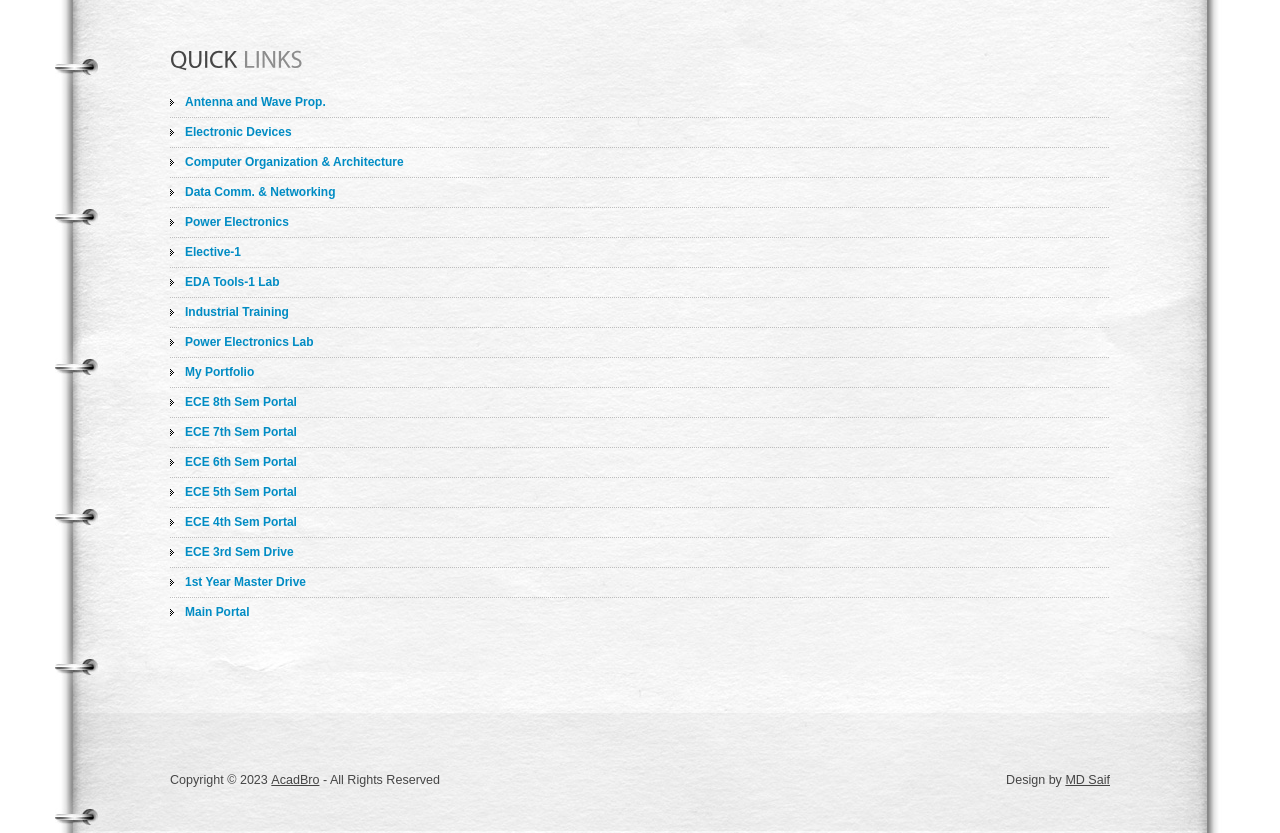
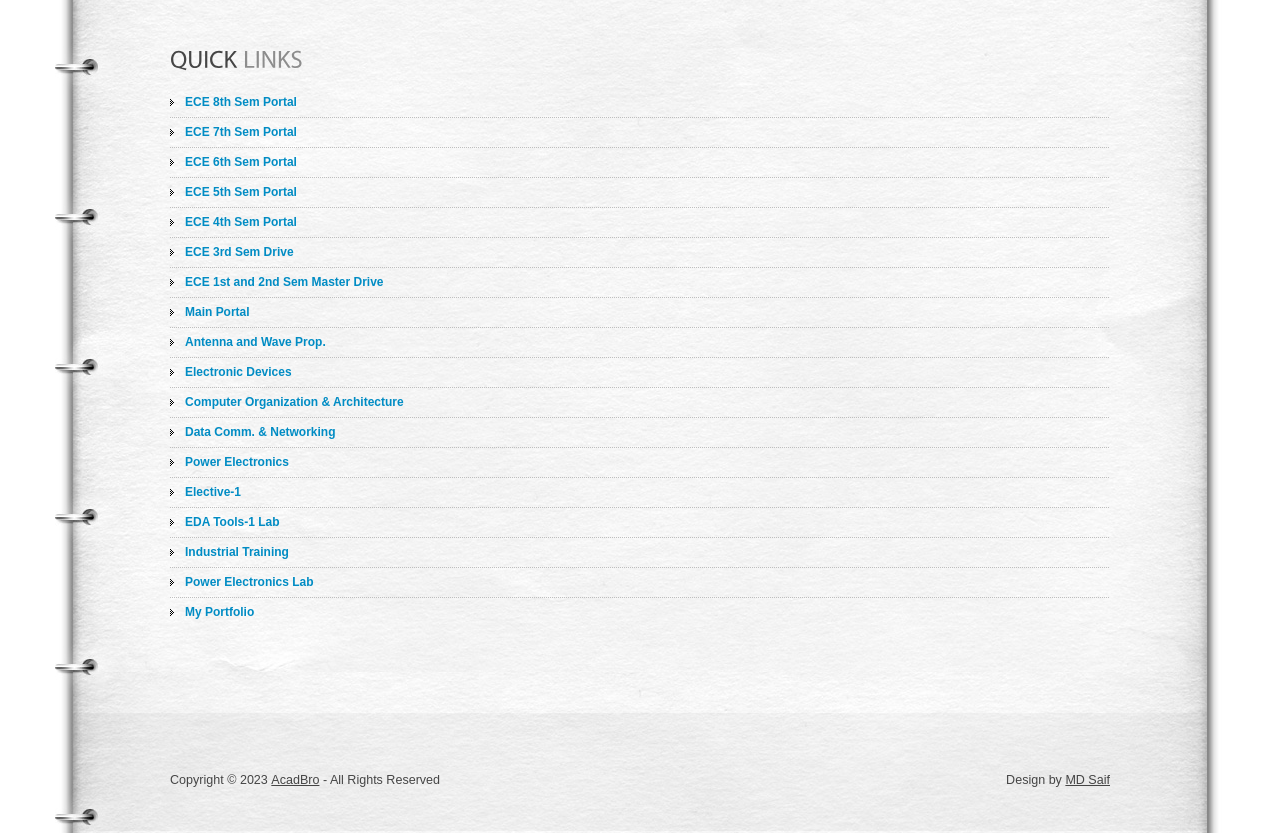
Before and after one commit to mdsaifin/AcadBro, a plain HTML site: page index.html in a window 1280 px wide. Shown: the part 1622-2455 px from the top of the page. Drawn offline with Linux system fonts and the light colour scheme.

Commit message:
Update index.html

```diff
--- a/index.html
+++ b/index.html
@@ -21,7 +21,7 @@
 <div class="wrap">
   <header>
     <div class="container">
-      <h1><a href="index.html">AcadBro site</a></h1>
+      <h1><a href="#">AcadBro site</a></h1>
       <nav>
         <ul>
           <li class="current"><a href="index.html" class="m1">ECE 6th Sem</a></li>
@@ -141,6 +141,14 @@
 
     <h2>Quick <span>Links</span></h2>
       <ul class="categories">
+        <li><span><a href="ece8.html">ECE 8th Sem Portal</a></span></li>
+        <li><span><a href="ece7.html">ECE 7th Sem Portal</a></span></li>
+        <li><span><a href="index.html">ECE 6th Sem Portal</a></span></li>
+        <li><span><a href="https://acadbro.wordpress.com/b-tech-5th-sem-ece/">ECE 5th Sem Portal</a></span></li>
+        <li><span><a href="https://acadbro.wordpress.com/b-tech-ece-4th-sem/">ECE 4th Sem Portal</a></span></li>
+        <li><span><a href="https://drive.google.com/drive/folders/1pLRAPiia3UjzjnN7LxnkO7sbvVzMn2J9?usp=sharing">ECE 3rd Sem Drive</a></span></li>
+        <li><span><a href="https://drive.google.com/drive/folders/17IXEiMxdyxvgr_NNeRInjjt3hyYlOgYS?usp=sharing">ECE 1st and 2nd Sem Master Drive</a></span></li>
+        <li><span><a href="https://acadbro.wordpress.com/">Main Portal</a></span></li>
         <li><span><a href="awp.html">Antenna and Wave Prop.</a></span></li>
         <li><span><a href="ed.html">Electronic Devices</a></span></li>
         <li><span><a href="coa.html">Computer Organization & Architecture</a></span></li>
@@ -150,15 +158,8 @@
         <li><span><a href="edatl.html">EDA Tools-1 Lab</a></span></li>
         <li><span><a href="it.html">Industrial Training</a></span></li>
         <li><span><a href="pel.html">Power Electronics Lab</a></span></li>
-        <li><span><a href="https://mdsaifin.github.io/">My Portfolio</a></span></li>
-        <li><span><a href="ece8.html">ECE 8th Sem Portal</a></span></li>
-        <li><span><a href="ece7.html">ECE 7th Sem Portal</a></span></li>
-        <li><span><a href="index.html">ECE 6th Sem Portal</a></span></li>
-        <li><span><a href="https://acadbro.wordpress.com/b-tech-5th-sem-ece/">ECE 5th Sem Portal</a></span></li>
-        <li><span><a href="https://acadbro.wordpress.com/b-tech-ece-4th-sem/">ECE 4th Sem Portal</a></span></li>
-        <li><span><a href="https://drive.google.com/drive/folders/1pLRAPiia3UjzjnN7LxnkO7sbvVzMn2J9?usp=sharing">ECE 3rd Sem Drive</a></span></li>
-        <li><span><a href="https://drive.google.com/drive/folders/17IXEiMxdyxvgr_NNeRInjjt3hyYlOgYS?usp=sharing">1st Year Master Drive</a></span></li>
-        <li class="last"><span><a href="https://acadbro.wordpress.com/">Main Portal</a></span></li>
+        <li class="last"><span><a href="https://mdsaifin.github.io/">My Portfolio</a></span></li>
+
       </ul>
 
   </div>
```
